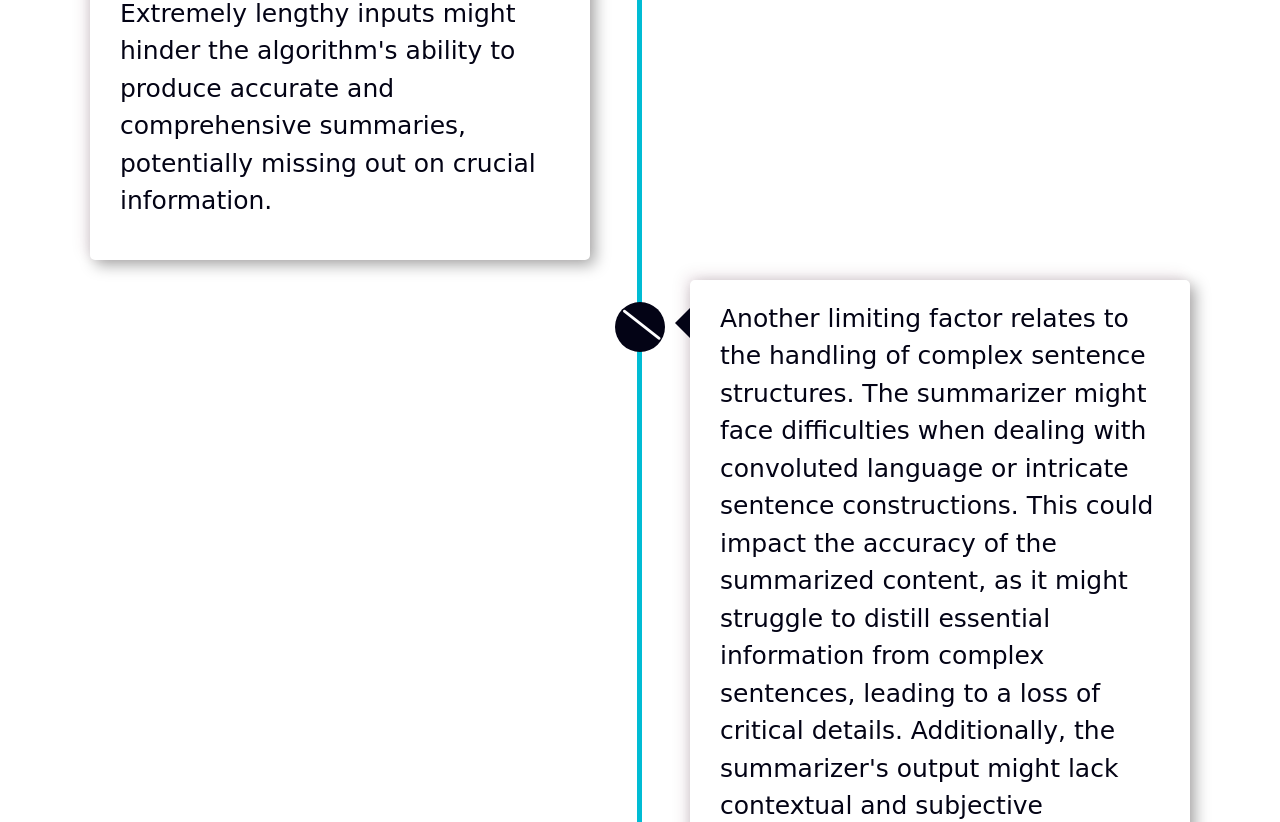
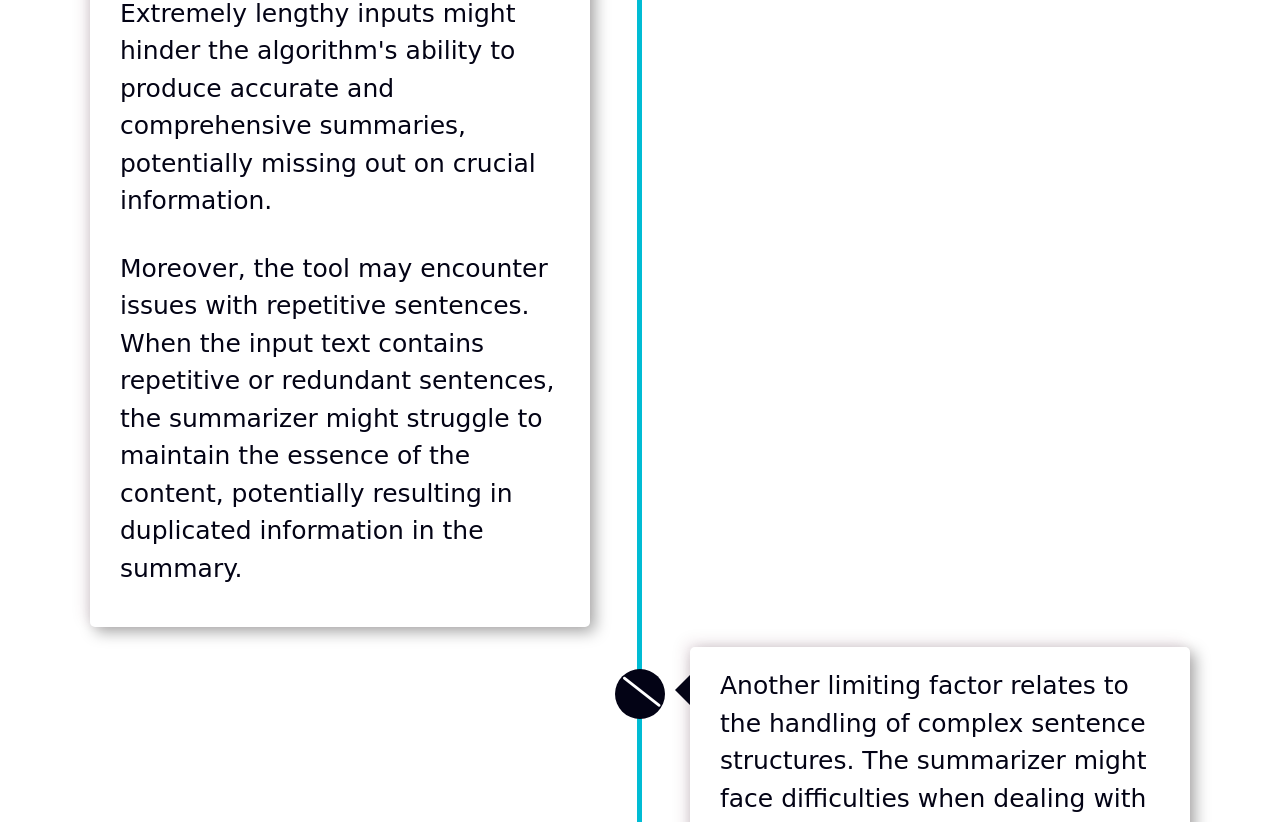
Before and after one commit to abdulfaheemaf/Text_Summarizer, a Django app: page /About in a window 1280 px wide. Shown: the part 702-1524 px from the top of the page. Run offline with Django 4.2, Linux system fonts and the light colour scheme; some web fonts are replaced.

Commit message:
About.html

```diff
--- a/Templates/About.html
+++ b/Templates/About.html
@@ -36,6 +36,7 @@
         <div class="timeline_text_box">
             <h2>Limits</h2>
             <p>Text summarization algorithms, including the one used in this tool, exhibit certain limitations that could affect their performance and utility. One significant constraint lies in the dependence on text length. While the summarizer excels in condensing moderately sized texts into concise summaries, longer documents might challenge its efficiency. Extremely lengthy inputs might hinder the algorithm's ability to produce accurate and comprehensive summaries, potentially missing out on crucial information.</p>
+        <p>Moreover, the tool may encounter issues with repetitive sentences. When the input text contains repetitive or redundant sentences, the summarizer might struggle to maintain the essence of the content, potentially resulting in duplicated information in the summary.</p>
             <span class="left_container_arrow"></span>
         </div>
     </div>
```
